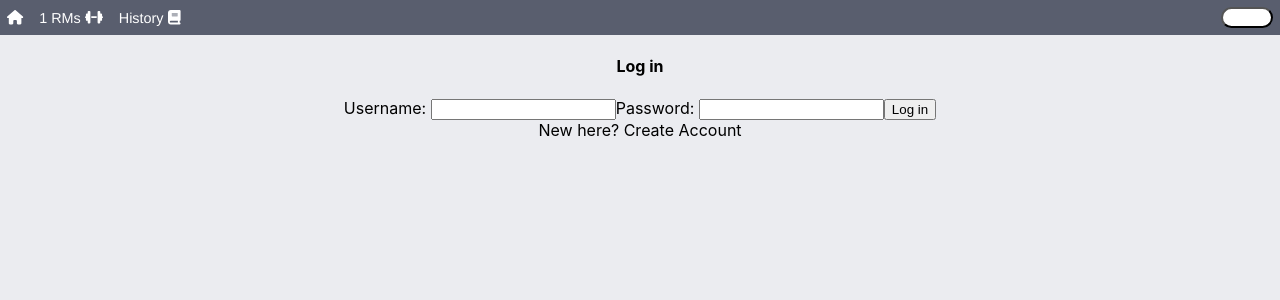
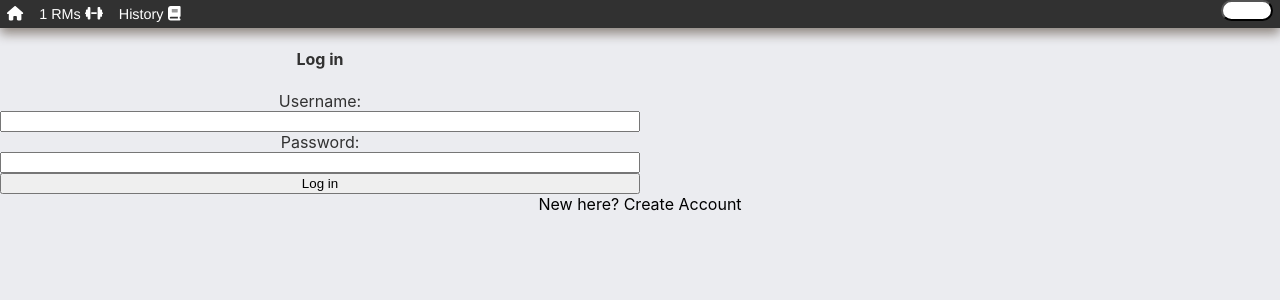
Before and after one commit to jrs-coding-school/jrs-max-lift-react-app-2022-c2, a React (Create React App) app: page /login in a window 1280 px wide. Shown: the top 300 px of the page. Built offline with nearby package versions, Linux system fonts and the light colour scheme.

Commit message:
added CSS to nav and modal. formatted login form

```diff
--- a/src/components/Modal/Modal.css
+++ b/src/components/Modal/Modal.css
@@ -1,5 +1,6 @@
 .modal-root {
     background-color: rgba(0, 0, 0, 0.468);
+    /* background-color: #A6ABBD; */
     position: fixed;
     inset: 0;
 
@@ -16,9 +17,12 @@
 
     width: fit-content;
     min-width: 50%;
+    /* display: flex;   --this puts everything in a single column
+    flex-direction: column; */
 
     /*  adjusts the color of edit lift history card  */
-    background-color: #C2B299;
+    background-color: #8e8e8e;
+    color: #313131;
 
     box-shadow: 0 8px 32px 0 rgba(44, 27, 8, 0.499);
     backdrop-filter: blur(2.5px);
@@ -30,7 +34,8 @@
 
 .modal-root h2 {
     user-select: none;
-    color: black;
+    /* color: #EBECF0; */
+    color: #313131;
     font-weight: 800;
     padding-bottom: 1rem;
     letter-spacing: 0.5px;
--- a/src/components/Nav/Nav.css
+++ b/src/components/Nav/Nav.css
@@ -4,14 +4,19 @@
 #A6ABBD
 #FBEAD0
 #C2B299
+#313131 -- use for text and nav bar
 */
 
 nav {
     font-size: 18pt;
     font-family: "LeagueGothic", "Helvetica Neue", "Helvetica", "Arial";
 
-    background-color: #595E6E;
+    background-color: #313131;
     color: white;
+    box-shadow: 0 5.5px 12px 0 rgba(44, 27, 8, 0.499);
+    backdrop-filter: blur(2.5px);
+    -webkit-backdrop-filter: blur(3.5px);
+
     display: flex;
     flex-wrap: nowrap;
     justify-content: space-between;
--- a/src/components/entryPage/loginForm/LoginForm.css
+++ b/src/components/entryPage/loginForm/LoginForm.css
@@ -0,0 +1,10 @@
+.login {
+    display: flex;
+    flex-direction: column;
+    position: relative;
+
+    width: fit-content;
+    min-width: 50%;
+
+    color: #313131;
+}
--- a/src/components/entryPage/loginForm/LoginForm.js
+++ b/src/components/entryPage/loginForm/LoginForm.js
@@ -19,7 +19,7 @@ export default function LoginForm() {
   }
 
   return (
-    <div>
+    <div className='login'>
       <h4>Log in</h4>
 
       <label>Username: </label>
```
